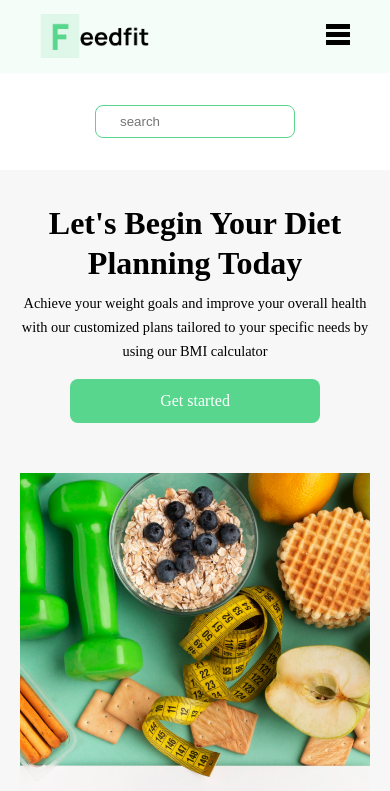
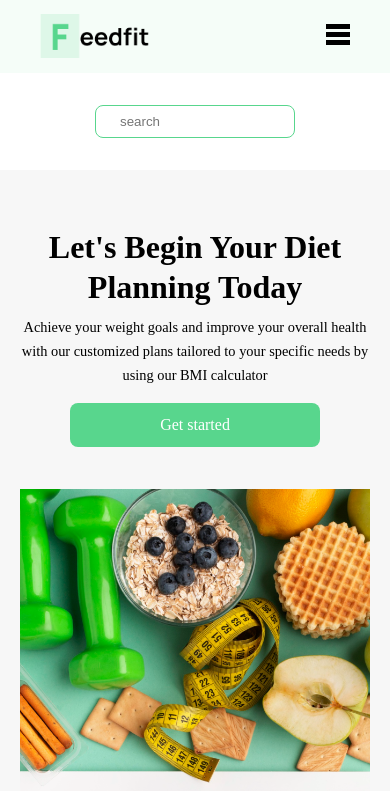
Before and after one commit to Bukason20/Diet-plan-app, a React (Vite) app: page / in a window 390 px wide. Shown: the top 791 px of the page. Built offline with nearby package versions, Linux system fonts and the light colour scheme.

Commit message:
working on the homepage

```diff
--- a/src/components/HomePage/HomePage.css
+++ b/src/components/HomePage/HomePage.css
@@ -223,7 +223,7 @@
     /* --------------------------------------------------------HERO-CONTAINER----------------------------------- */
     .hero-container{
         grid-template-columns: repeat(1, 1fr);
-        padding: 0 1rem;
+        padding: 2rem 1rem 0;
     }
     .hero-content h2{
         font-size: 2rem;
```
